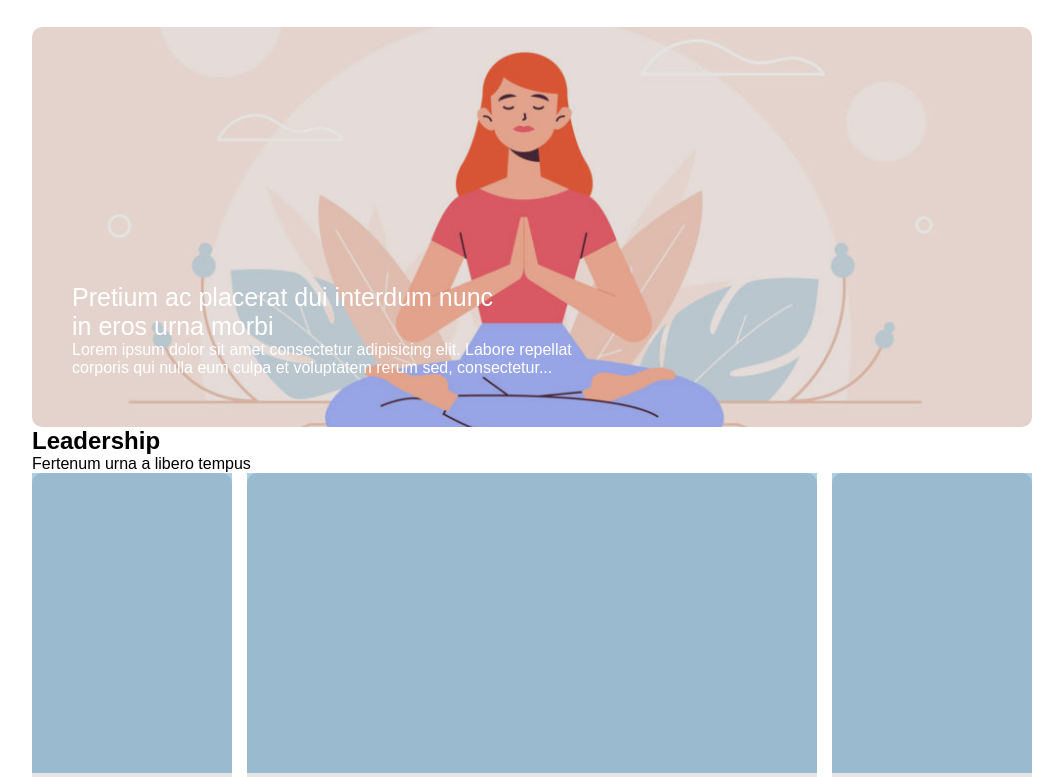
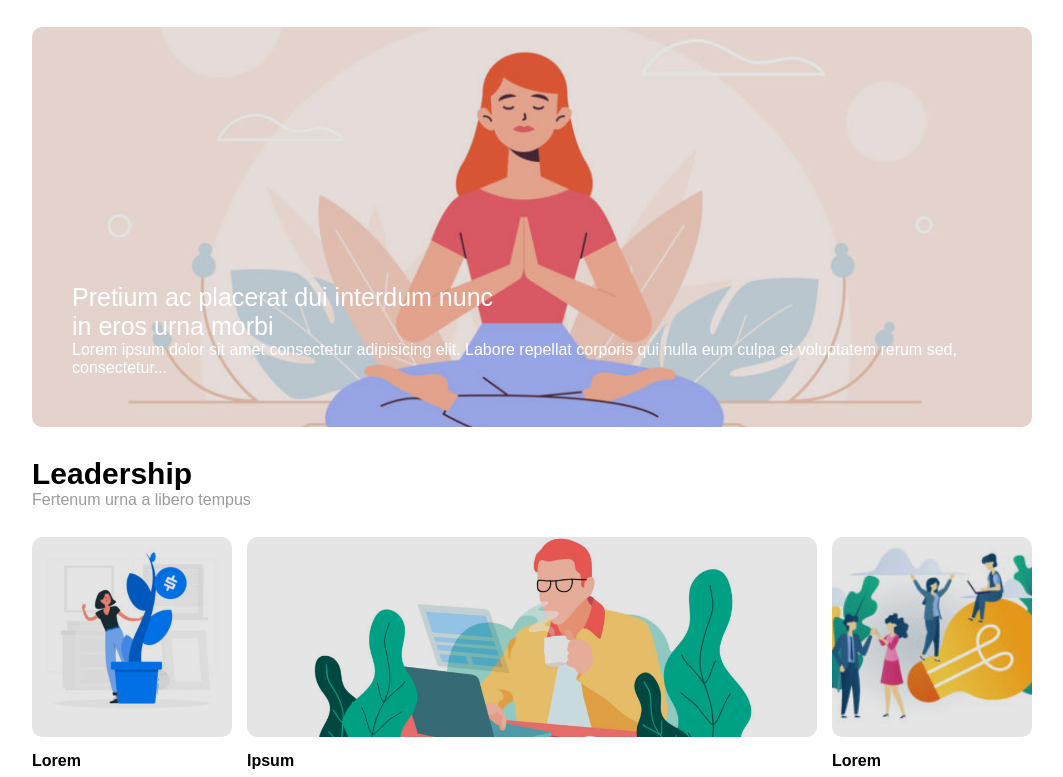
Before and after one commit to Aleandro2119/htmlcss-wp, a plain HTML site: page index.html in a window 1280 px wide. Shown: the part 110-887 px from the top of the page, without its empty margins (108-1171 px from the left). Drawn offline with Linux system fonts and the light colour scheme.

Commit message:
Add Sidebar css

```diff
--- a/css/style.css
+++ b/css/style.css
@@ -18,13 +18,9 @@ body{
 .clearfix::after{
     clear: both;
     content:"";
-    display: block;
+    display: table;
 }
 
-#ground{
-    padding-bottom: 15px;
-    background-color: #0086FF;
-}
 
 /*PRODUCTS*/
 /*Header*/
@@ -53,6 +49,10 @@ a{
 
 /*MAIN*/
 /*Spotlight*/
+main{
+    width: 100%;
+}
+
 .spotlight{
     background-image: url("../img/banner.jpg");
     background-position: center;
@@ -66,7 +66,7 @@ a{
 .img-opacity{
     background-color: rgba(2, 2, 2, 0.1);
     border-radius: 10px;
-    height: 400px;
+    height: 100%;
 }
 
 .information{
@@ -74,7 +74,6 @@ a{
     bottom: 50px;
     left: 40px;
     color: white;
-    width: 50%;
 }
 
 h3{
@@ -82,13 +81,21 @@ h3{
     font-weight: normal;
 }
 
-.bg-lightblue{
-    height:70px;
-    margin-top: 15px;
-    margin-bottom: 15px;
-    background-color: #ABCFE7;
-    padding-bottom: 15px;
+/*Sidebar*/
+.title{
+    width: 100%;
+    height:80px;
+    margin-top: 30px;
 }
+
+h1{
+    font-size: 30px;
+}
+
+.bg-text{
+    color: #9B9B9B;
+}
+
 
 footer {
     background-color: #8801FE;
@@ -98,25 +105,70 @@ footer {
 
 }
 
-/*Sidebar*/
+/*SIDEBAR*/
+/*Sidebar-left*/
 .sidebar-left{
     float: left;
     width: 20%;
-    height: 300px;
-    background-color: #ABCFE7;
+    height: 500px;
 }
 
+.img-sidebar{
+    background-image: url("../img/img-1.jpg");
+}
+
+
+.img-left{
+    background-size: cover;
+    background-position: center;
+    height: 40%;
+    margin-bottom: 15px;
+}
+
+h4{
+    margin-bottom: 10px;
+}
+span{
+    color: #9B9B9B;
+}
+
+
+/*Sidebar-center*/
 .sidebar-center{
     float: left;
     width: calc(60% - 30px);
     margin: 0 15px;
-    height: 300px;
-    background-color: #ABCFE7;
+    height: 500px;
+
 }
 
+.img-sidebar-center{
+    background-image: url("../img/banner-2.jpg");
+}
+
+
+.img-center{
+    background-size: cover;
+    background-position: center;
+    height: 40%;
+    margin-bottom: 15px;
+}
+
+/*Sidebar-right*/
 .sidebar-right{
     float: right;
     width: 20%;
-    height: 300px;
-    background-color: #ABCFE7;
+    height: 500px;
 }
+
+.img-sidebar-right{
+    background-image: url("../img/img-3.jpg");
+}
+
+
+.img-right{
+    background-size: cover;
+    background-position: center;
+    height: 40%;
+    margin-bottom: 15px;
+}
```
